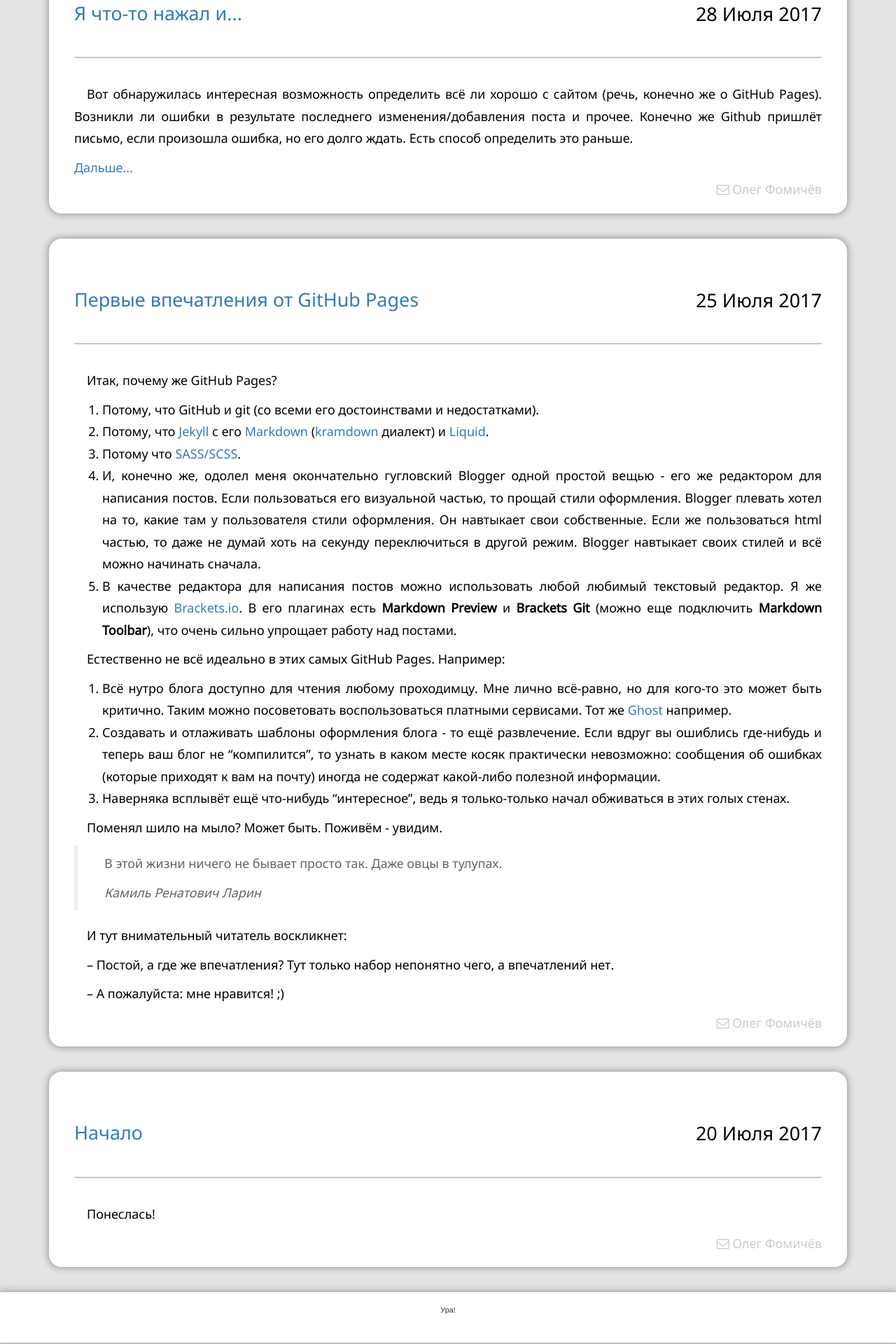
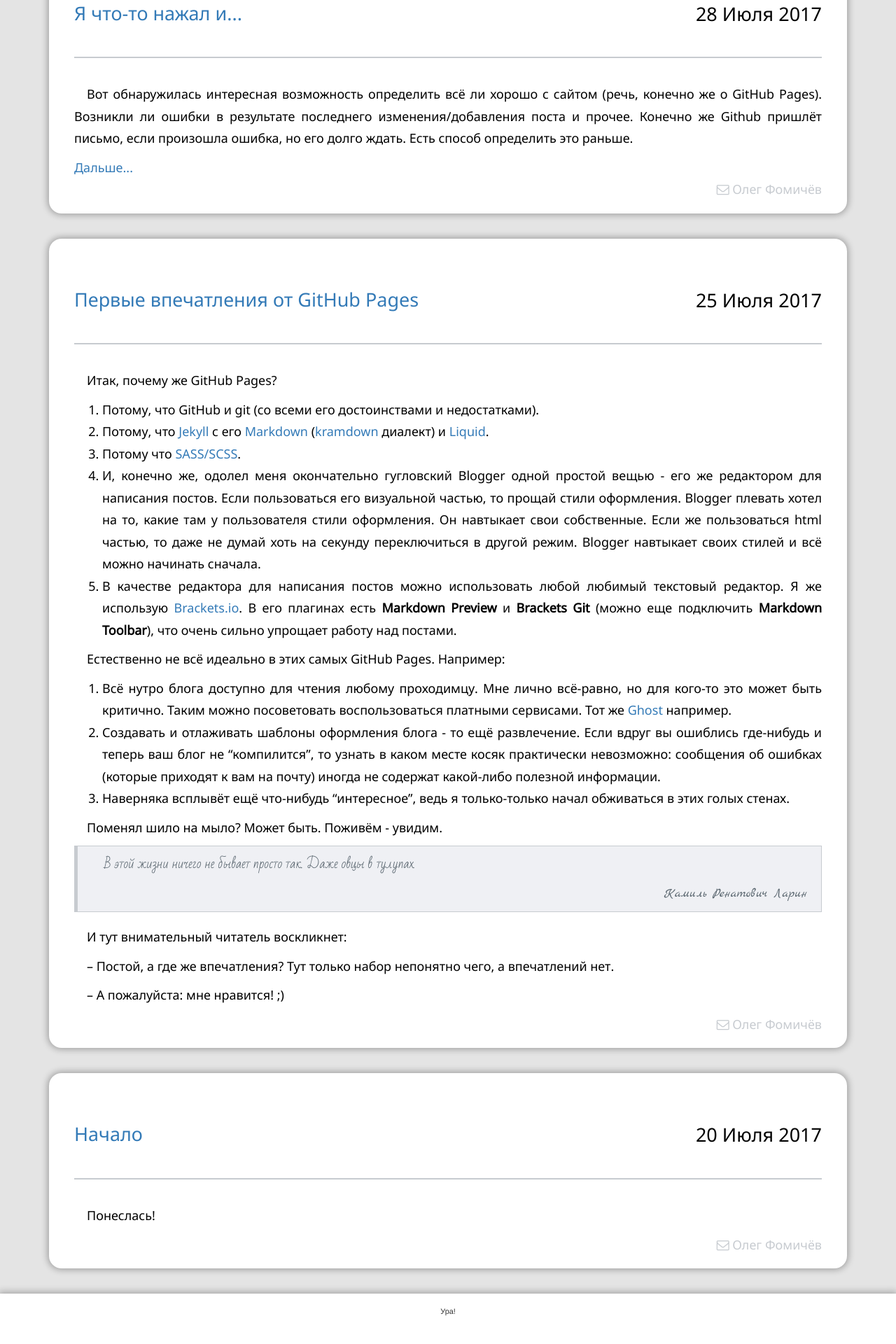
Before and after one commit to fomich0ff/fomich0ff.github.io, a Jekyll site: the page built from index.html, in a window 1280 px wide. Shown: the part 1378-3298 px from the top of the page at 70% size. Built offline with Jekyll 4.4.1, drawn with Linux system fonts in a browser that asks for light colours; nearby versions of some CDN libraries; comment, search, counter and statistics services are not loaded.

Commit message:
Update base.scss

```diff
--- a/_sass/base.scss
+++ b/_sass/base.scss
@@ -84,7 +84,7 @@ body {
     blockquote {
         font-size: $font-size;
         color: $blockquote-text-color;
-        .great-man-quote {
+        &.great-man-quote {
             font-family: $font-blockquote-text;
             border-left: 5px solid $blockquote-border-color;
             border-right: 1px solid $blockquote-border-color;
```
